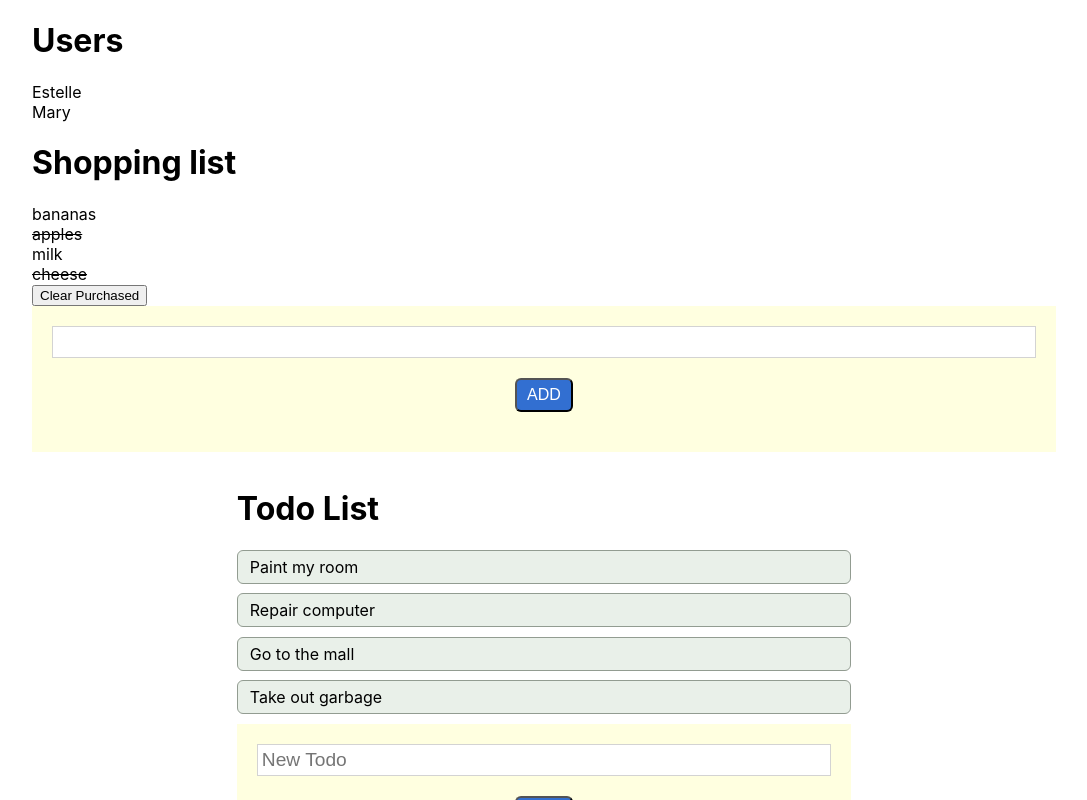
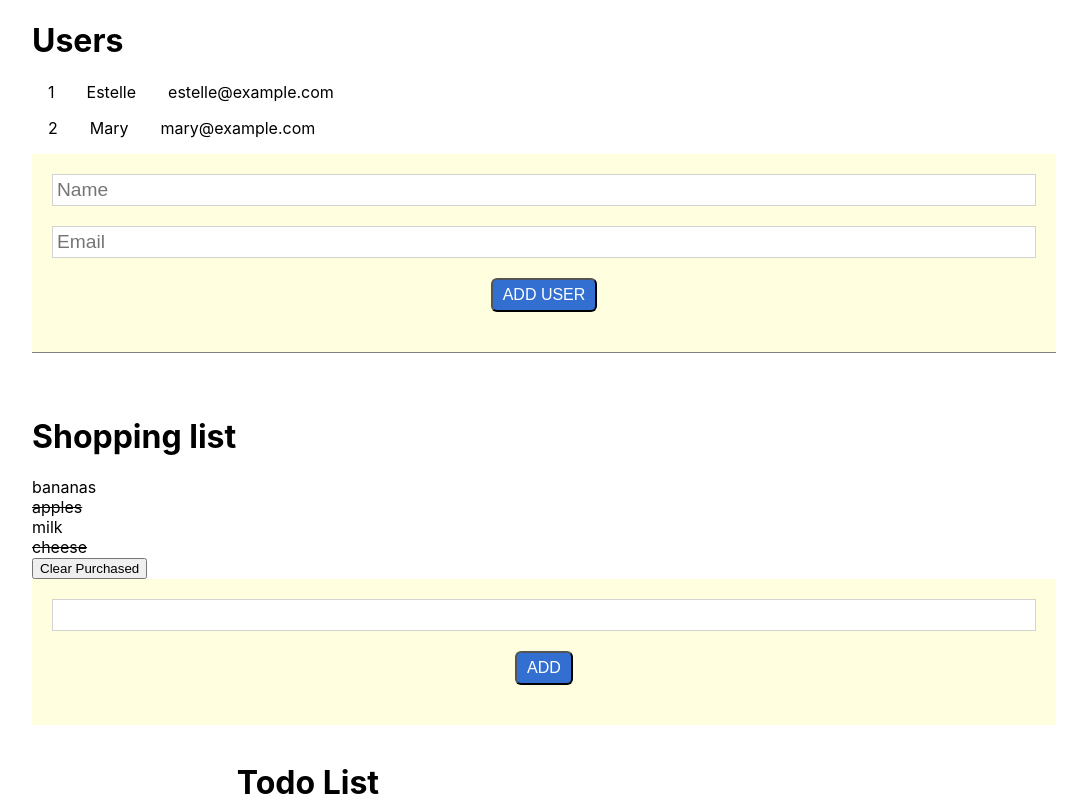
Before and after one commit to cesareferrari/learn-react, a React (Create React App) app: page / in a window 1280 px wide. Shown: the top 800 px of the page, without its empty margins (96-1183 px from the left). Built offline with nearby package versions, Linux system fonts and the light colour scheme.

Commit message:
Add user form

```diff
--- a/src/components/User.js
+++ b/src/components/User.js
@@ -2,8 +2,10 @@ import React from 'react';
 
 const User = props => {
   return (
-    <div>
-      { props.user.name }
+    <div className="user">
+      <span>{ props.user.id }</span>
+      <span>{ props.user.name }</span>
+      <span>{ props.user.email }</span>
     </div>
   )
 }
--- /dev/null
+++ b/src/components/UserForm.js
@@ -0,0 +1,62 @@
+import React from 'react';
+
+class UserForm extends React.Component {
+  constructor(props) {
+    super(props);
+
+    this.initialUser = {
+      id: '',
+      name: '',
+      email: ''
+    }
+
+    this.state = this.initialUser;
+  }
+
+  handleChange = e => {
+    this.setState({
+      [e.target.name]: e.target.value
+    })
+  }
+
+  clearForm = e => {
+    let formElements = [...e.target.elements];
+    this.setState(this.initialUser);
+    formElements.forEach(element => element.blur());
+  }
+
+  render() {
+    return (
+      <div>
+
+      <form onSubmit={e => {
+        e.preventDefault();
+        this.props.addUser(this.state);
+        this.clearForm(e);
+      }}>
+
+      <input
+        type="text"
+        name="name"
+        value={this.state.name}
+        placeholder="Name"
+        onChange={this.handleChange}
+      />
+
+      <input
+        type="text"
+        name="email"
+        value={this.state.email}
+        placeholder="Email"
+        onChange={this.handleChange}
+      />
+
+      <button>Add user</button>
+      </form>
+
+      </div>
+    )
+  }
+}
+
+export default UserForm;
--- a/src/components/Users.js
+++ b/src/components/Users.js
@@ -1,23 +1,35 @@
 import React from 'react';
 import User from './User.js';
+import UserForm from './UserForm.js';
 
 class Users extends React.Component {
   constructor() {
     super();
     this.state = {
       users: [
-        { name: 'Estelle' },
-        { name: 'Mary' }
+        { id: 1, name: 'Estelle', email: 'estelle@example.com' },
+        { id: 2, name: 'Mary', email: 'mary@example.com' }
       ]
     }
   }
 
+  addUser = user => {
+    let newUser = user;
+    user.id = Date.now();
+
+    this.setState({
+      users: [...this.state.users, newUser]
+    })
+  }
+
   render() {
     return (
-      <div>
+      <div className="user-list">
         <h1>Users</h1>
 
-        { this.state.users.map(user => <User user={user} />) }
+        { this.state.users.map(user => <User user={user} key={user.id} />) }
+
+        <UserForm addUser={this.addUser} />
       </div>
     )
   }
--- a/src/index.css
+++ b/src/index.css
@@ -96,3 +96,17 @@ form button {
 .done:hover {
   background-color: #e9f0e9;
 }
+
+.user-list {
+  border-bottom: 1px solid gray;
+  margin-bottom: 4rem;
+}
+
+.user {
+  margin-bottom: 1rem;
+}
+
+.user span {
+  display: inline-block;
+  margin: 0 1rem;
+}
```
